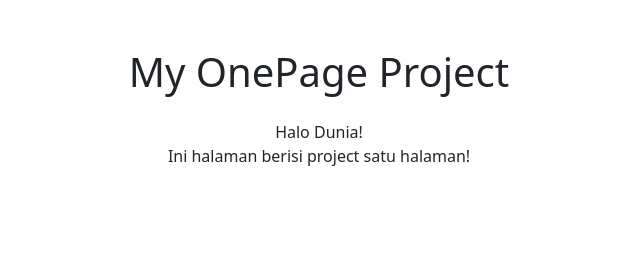
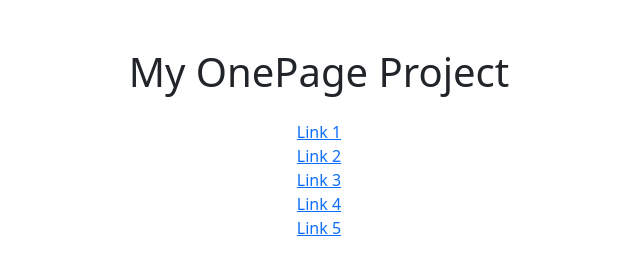
Before and after one commit to Minecube1510/mc1510-onepage, a plain HTML site: page index.html in a window 1280 px wide. Shown: the whole page, without its empty margins (321-961 px from the left). Drawn offline with nearby package versions, Linux system fonts and the light colour scheme.

Commit message:
Try Ngelink projects -  3

```diff
--- a/index.html
+++ b/index.html
@@ -15,11 +15,10 @@
     <div class="container py-5 text-center">
       <h1 class="mb-4">
         My OnePage Project
-      </h1><p>
-        Halo Dunia!
-        <br />
-        Ini halaman berisi project satu halaman!
-      </p>
+      </h1>
+      <div id="container">
+        <!-- ISI: LINKINGAN INDEX-PROJECT -->
+      </div>
     </div>
 </body>
 </html>
--- a/syswork/js/link-pro.js
+++ b/syswork/js/link-pro.js
@@ -22,7 +22,19 @@ const alLink = [
 
 
 /* Sistem */
+  const container = document.getElementById("container");
 
+  alLink.forEach((link, index) => {
+    const a = document.createElement("a");
+    a.href = link;
+    a.textContent = `Link ${index + 1}`;
+    a.style.display = "block";
+    a.addEventListener("click", function (e) {
+      e.preventDefault(); // Biar nggak lompat
+      console.log(`Link ${index + 1} ke ${link} diklik`);
+    });
+    container.appendChild(a);
+  });
 /* Sistem */
 
 
```
